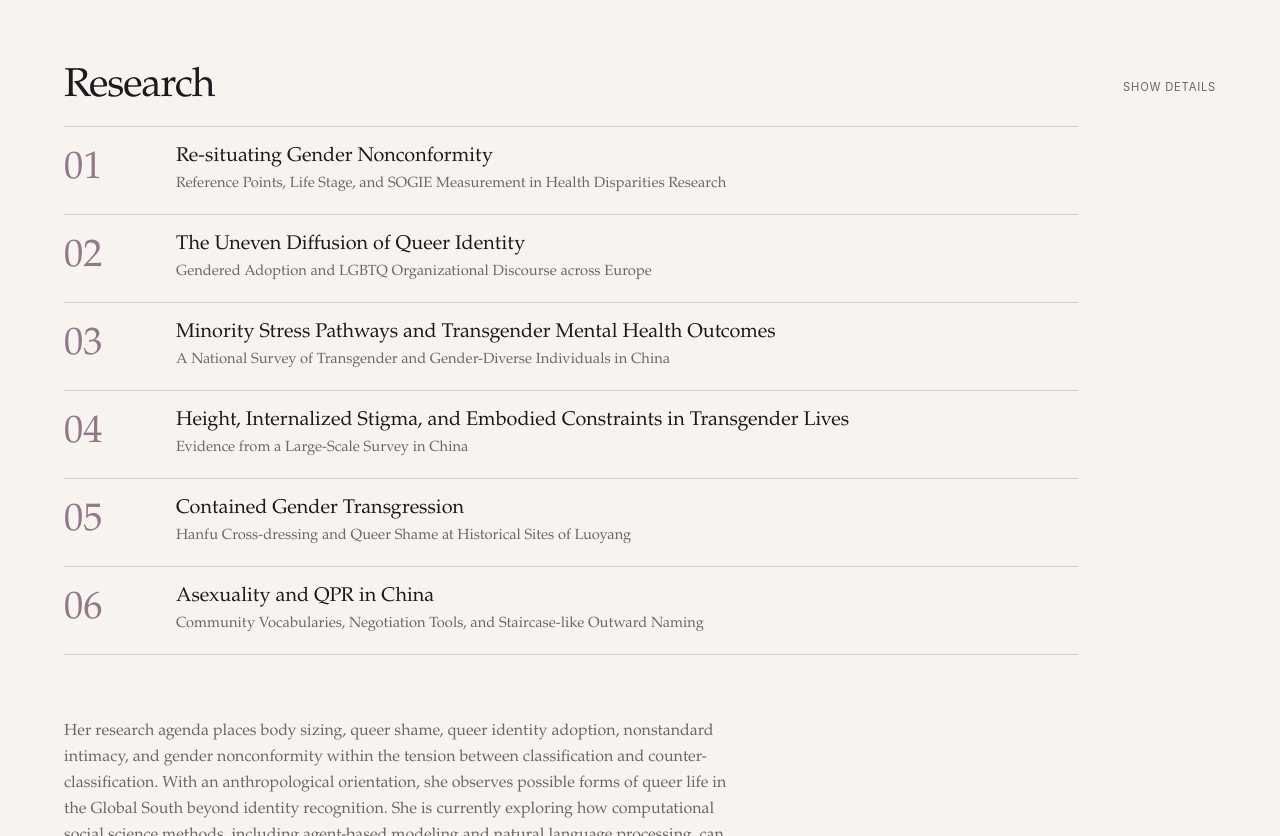
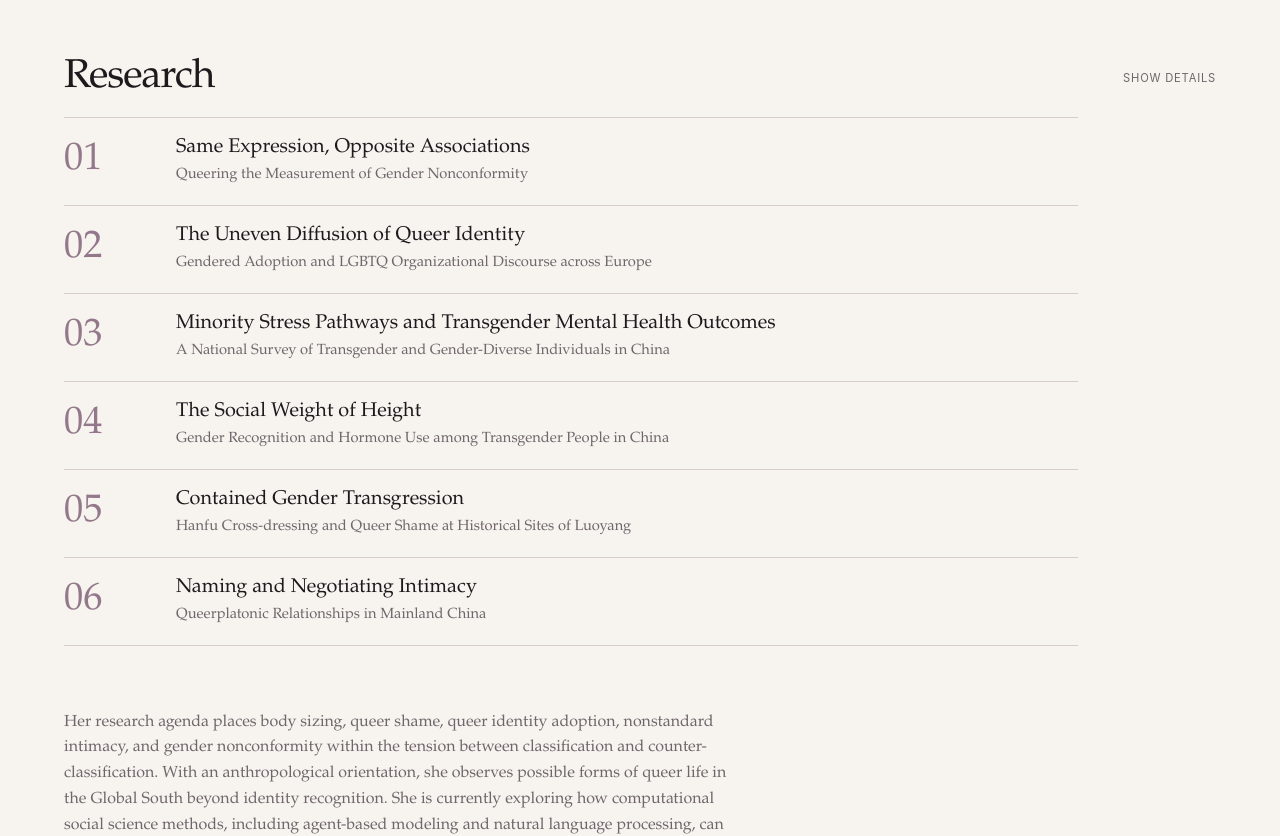
Before and after one commit to xeniajiang/xeniajiang.github.io, a Next.js app: page / in a window 1280 px wide. Shown: the part 1760-2596 px from the top of the page. Built offline with nearby package versions, Linux system fonts and the light colour scheme.

Commit message:
Update research titles and summaries

```diff
--- a/src/data/siteContent.ts
+++ b/src/data/siteContent.ts
@@ -435,11 +435,11 @@ export const siteContent = {
     {
       id: "re-situating-gender-nonconformity",
       number: "01",
-      title: "Re-situating Gender Nonconformity",
+      title: "Same Expression, Opposite Associations",
       subtitle:
-        "Reference Points, Life Stage, and SOGIE Measurement in Health Disparities Research",
+        "Queering the Measurement of Gender Nonconformity",
       description:
-        "Situated GNC reframes gender nonconformity along two distinct dimensions: gender reference point and life stage. It challenges the routine use of assigned gender as the default reference for adult GNC measurement and advances perceived-reference GNC as an interactionally grounded alternative for transgender and nonbinary health research.",
+        "Using TransPop, a national probability sample of 274 U.S. transgender and nonbinary adults, this study compares assigned-reference and perceived-reference measures of gender nonconformity. The same expression data produce opposite associations with nonaffirmation and well-being depending on the gender reference point used, showing that gender nonconformity is relational rather than a fixed attribute of expression. The study argues that queer quantitative measurement should treat the reference relation as part of the construct instead of allowing assigned status to perform the classificatory work in advance.",
       href: "#research-situated-gender-nonconformity",
       themes:
         researchThemeAnnotations["re-situating-gender-nonconformity"],
@@ -470,11 +470,11 @@ export const siteContent = {
     {
       id: "transgender-height",
       number: "04",
-      title:
-        "Height, Internalized Stigma, and Embodied Constraints in Transgender Lives",
-      subtitle: "Evidence from a Large-Scale Survey in China",
+      title: "The Social Weight of Height",
+      subtitle:
+        "Gender Recognition and Hormone Use among Transgender People in China",
       description:
-        "Height is approached here as part of the social organization of embodiment, not as a neutral physical attribute. The study examines how it conditions gender expression, public appearance, and the ways transgender bodies are read and constrained in everyday interaction. It further traces how these embodied constraints become internalized and translated into patterned mental-health vulnerability among transgender women, transgender men, and nonbinary people.",
+        "Using China’s 2021 cross-sectional transgender health survey, this study examines how height relates to everyday gender recognition, hormone use, healthcare encounters, and anxiety among 4,297 respondents with male or female primary gender identities. Greater relative height is associated with less nonaffirmation and fewer gender-expression constraints among trans men; among trans women, it is associated with lower hormone use, more reported discouragement from healthcare professionals, and higher anxiety. The findings show how bodily characteristics acquire gendered meanings in interaction and care, extending Global South transgender health research beyond psychological well-being alone.",
       href: "#research-trans-height",
       themes: researchThemeAnnotations["transgender-height"],
     },
@@ -493,11 +493,11 @@ export const siteContent = {
     {
       id: "asexuality-and-qpr",
       number: "06",
-      title: "Asexuality and QPR in China",
+      title: "Naming and Negotiating Intimacy",
       subtitle:
-        "Community Vocabularies, Negotiation Tools, and Staircase-like Outward Naming",
+        "Queerplatonic Relationships in Mainland China",
       description:
-        "How do asexual and QPR participants in China build relationships when available language does not quite fit? Based on in-depth interviews, this study traces how participants encounter QPR and asexual vocabularies through community networks, then test, reshape, or refuse the scripts these terms carry. Some turn these resources into relationship practices through tables and explicit negotiation. In a context where care, medical decision-making, property, and kinship rights remain organized around marriage and legal family, participants develop staircase-like outward naming practices to make their relationships differently legible across intimate, familial, communal, and institutional settings.",
+        "Drawing on semi-structured interviews with 11 people on the asexual spectrum, this study examines how QPR concepts are interpreted, adopted, and negotiated in mainland China. Participants use relational labels flexibly to reinterpret past experiences, assemble intimate arrangements beyond fixed friendship–romance distinctions, and imagine futures outside marriage-centered timelines. Across familial, communal, and institutional settings, they use selective disclosure and context-specific descriptions to seek recognition, care, and mutual support while queer communities both enable and regulate these possibilities.",
       href: "#research-queerplatonic-relationships-and-asexual-intimacy",
       themes: researchThemeAnnotations["asexuality-and-qpr"],
     },
@@ -522,7 +522,7 @@ export const siteContent = {
     },
     {
       number: "03",
-      projectTitle: "Asexuality and QPR in China",
+      projectTitle: "Naming and Negotiating Intimacy",
       conference: "International Conference on Gender and Sexuality 2026",
       date: "December 1–2, 2026",
       location: "Hong Kong Baptist University, Hong Kong",
@@ -530,7 +530,7 @@ export const siteContent = {
     },
     {
       number: "04",
-      projectTitle: "Re-situating Gender Nonconformity",
+      projectTitle: "Same Expression, Opposite Associations",
       conference: "XXI ISA World Congress of Sociology",
       date: "July 4–10, 2027",
       location: "Gwangju, Republic of Korea",
@@ -538,8 +538,7 @@ export const siteContent = {
     },
     {
       number: "05",
-      projectTitle:
-        "Height, Internalized Stigma, and Embodied Constraints in Transgender Lives",
+      projectTitle: "The Social Weight of Height",
       conference: "XXI ISA World Congress of Sociology",
       date: "July 4–10, 2027",
       location: "Gwangju, Republic of Korea",
```
Also changed, not shown: 1 other file (tests, documents, lock files or other folders).
